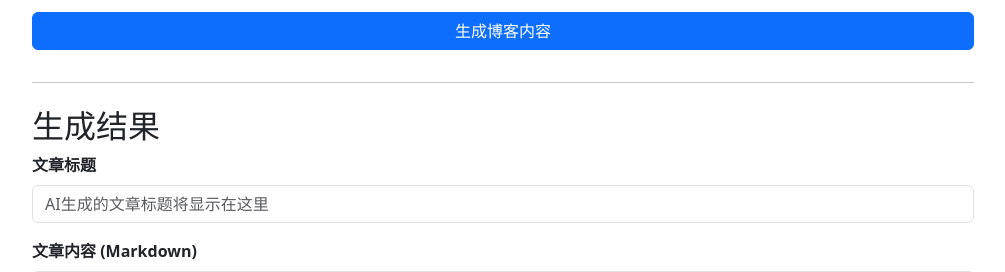
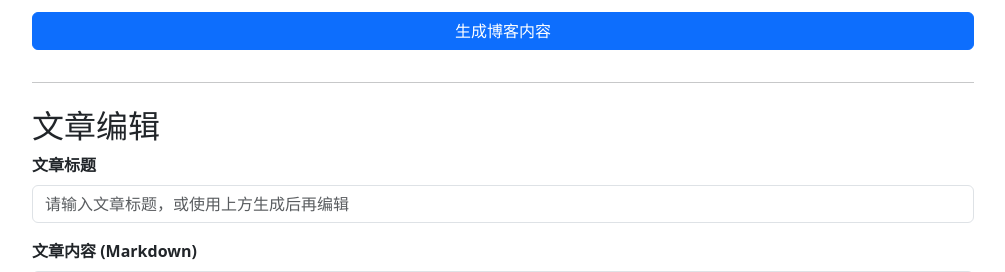
Before and after one commit to wengzhiwen/RunJPLib, a Flask app: template templates/admin/create_blog.html in a window 1280 px wide. Shown: the part 842-1114 px from the top of the page, without its empty margins (262-1267 px from the left). Run offline with Flask 2, Linux system fonts and the light colour scheme; the template is opened without the code that fills it, so the values that code supplies are empty.

Commit message:
更新博客生成器功能，支持管理员在未进行AI生成的情况下直接输入标题和内容并保存。优化用户交互，保存按钮根据输入状态动态启用。更新相关文档以反映新功能。

```diff
--- a/templates/admin/create_blog.html
+++ b/templates/admin/create_blog.html
@@ -54,18 +54,18 @@
 
     <!-- Generated Content -->
     <hr>
-    <h2 class="mt-4">生成结果</h2>
+    <h2 class="mt-4">文章编辑</h2>
     <div class="mb-3">
         <label for="blog-title" class="form-label"><strong>文章标题</strong></label>
-        <input type="text" class="form-control" id="blog-title" placeholder="AI生成的文章标题将显示在这里">
+        <input type="text" class="form-control" id="blog-title" placeholder="请输入文章标题，或使用上方生成后再编辑">
     </div>
     <div class="mb-3">
         <label for="blog-content" class="form-label"><strong>文章内容 (Markdown)</strong></label>
-        <textarea class="form-control" id="blog-content" rows="20" placeholder="AI生成的Markdown内容将显示在这里，您可以直接编辑。"></textarea>
+        <textarea class="form-control" id="blog-content" rows="20" placeholder="可直接在此输入Markdown内容，或使用上方生成后再编辑"></textarea>
     </div>
 
     <!-- Save Button -->
-    <button id="save-btn" class="btn btn-success w-100" disabled>保存文章</button>
+    <button id="save-btn" class="btn btn-success w-100">保存文章</button>
 </div>
 {% endblock %}
 
@@ -218,12 +218,13 @@ document.addEventListener('DOMContentLoaded', function () {
         }, 300);
     });
 
-    // Generate button logic
+    // Generate button逻辑
     generateBtn.addEventListener('click', function () {
         this.disabled = true;
         this.textContent = '正在生成中...';
         blogTitleInput.value = '';
         blogContentTextarea.value = '';
+        // 生成开始时先禁用保存按钮
         saveBtn.disabled = true;
 
         const selectedMode = document.querySelector('input[name="generationMode"]:checked').value;
@@ -248,9 +249,7 @@ document.addEventListener('DOMContentLoaded', function () {
         .then(data => {
             blogTitleInput.value = data.title || '';
             blogContentTextarea.value = data.content || '';
-            if (data.title && data.content) {
-                saveBtn.disabled = false;
-            }
+            updateSaveButtonState();
         })
         .catch(error => {
             alert('生成失败: ' + error.message);
@@ -262,7 +261,7 @@ document.addEventListener('DOMContentLoaded', function () {
         });
     });
 
-    // Save button logic
+    // Save button逻辑
     saveBtn.addEventListener('click', function () {
         const title = blogTitleInput.value.trim();
         const content = blogContentTextarea.value.trim();
@@ -302,6 +301,15 @@ document.addEventListener('DOMContentLoaded', function () {
         }
     }
 
+    // 当用户手动输入标题或内容时，自动切换保存按钮可用状态
+    function updateSaveButtonState() {
+        const hasTitle = blogTitleInput.value.trim().length > 0;
+        const hasContent = blogContentTextarea.value.trim().length > 0;
+        saveBtn.disabled = !(hasTitle && hasContent);
+    }
+    blogTitleInput.addEventListener('input', updateSaveButtonState);
+    blogContentTextarea.addEventListener('input', updateSaveButtonState);
+
     function addSelectedUniversity(university) {
         if (!selectedUniversities.some(u => u.id === university.id)) {
             selectedUniversities.push(university);
@@ -338,6 +346,8 @@ document.addEventListener('DOMContentLoaded', function () {
     // --- Initial Setup ---
     updateUIForMode('expand');
     renderSelectedUniversities();
+    // 初始根据输入状态设置保存按钮（默认无内容时禁用）
+    updateSaveButtonState();
 });
 </script>
 {% endblock %}
```
Also changed, not shown: docs/blog_creator.md (+2 -1 lines), docs/blog_creator_usage.md (+5 -5 lines), docs/CHANGELOG.md.
